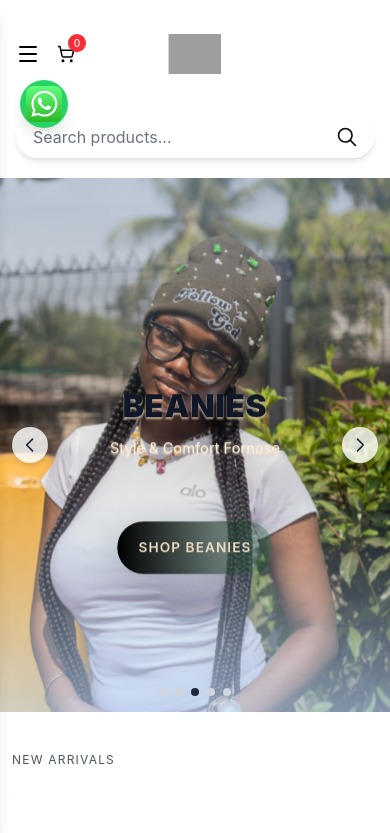
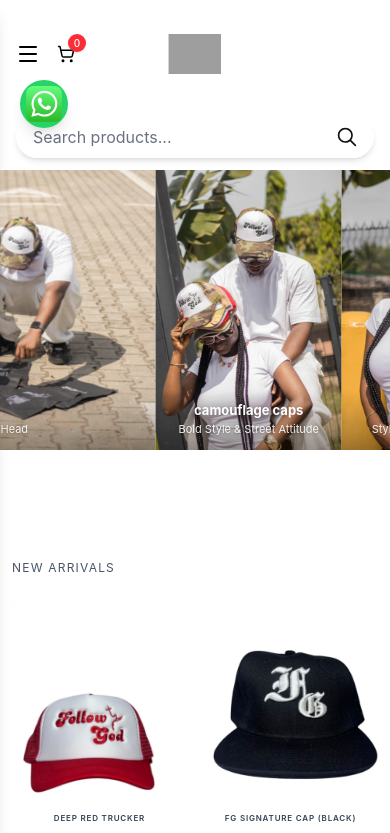
Before and after one commit to enoch-systems/shopfollowgod-ecommerce, a React (Vite) app: page / in a window 390 px wide. Shown: the top 833 px of the page. Built offline with nearby package versions, Linux system fonts and the light colour scheme; grey boxes are pictures that could not be loaded.

Commit message:
feat: hero carousel scrolling ticker - all images side by side right to left slowly on both mobile and desktop

```diff
--- a/src/index.css
+++ b/src/index.css
@@ -147,3 +147,13 @@ input, textarea, select {
     object-fit: contain;
   }
 }
+
+/* Hero carousel scroll ticker - all images side by side scrolling right to left */
+@keyframes scrollTicker {
+  0% {
+    transform: translateX(0);
+  }
+  100% {
+    transform: translateX(-50%);
+  }
+}
--- a/src/pages/Home.jsx
+++ b/src/pages/Home.jsx
@@ -1,4 +1,3 @@
-
 import React, { useState, useEffect, useRef } from 'react'
 import { useNavigate } from 'react-router-dom'
 import { createPortal } from 'react-dom'
@@ -38,67 +37,64 @@ const Carousel = () => {
   }, [autoplay, slides.length])
 
   return (
-    <div className="w-full overflow-hidden relative mt-5 ">
-      <div className="flex transition-transform duration-700 md:duration-600 ease-in-out" style={{ transform: `translate3d(-${index * 100}%, 0, 0)`, willChange: 'transform' }}>
-                {slides.map((s, i) => (
-          <div key={s.id} className="flex-shrink-0 min-w-full">
-            <div
-              className={`slide-bg relative w-full px-0 pt-20 md:pt-35 pb-36 md:pb-55 flex flex-col items-center mt-3 text-center bg-transparent transition-transform duration-700 ease-in-out ${i === index ? 'scale-105 shadow-2xl' : ''}`}
-              style={{ overflow: 'hidden' }}
-            >
-              {(() => {
-                const img = i === 0 ? em1 : i === 1 ? em2 : i === 2 ? em4 : i === 3 ? em5 : i === 4 ? em6 : null
-                return img ? (
+    <>
+      {/* Mobile carousel - all images side by side scrolling right to left slowly */}
+      <div className="w-full overflow-hidden relative md:hidden" style={{ marginTop: 12 }}>
+        <div className="flex" style={{ animation: 'scrollTicker 30s linear infinite', width: 'max-content' }}>
+          {[...slides, ...slides].map((s, i) => {
+            const img = i % 5 === 0 ? em1 : i % 5 === 1 ? em2 : i % 5 === 2 ? em4 : i % 5 === 3 ? em5 : em6
+            return (
+              <div key={i} className="flex-shrink-0 relative" style={{ maxHeight: '280px', height: 'auto' }}>
                 <img
                   src={img}
                   alt={s.title}
-                    className="absolute inset-0 w-full h-full object-cover"
+                  style={{ display: 'block', width: 'auto', height: 'auto', maxWidth: '100%', maxHeight: '280px' }}
                   loading="eager"
                   fetchPriority="high"
                   decoding="sync"
-                    width="1600"
-                    height="900"
                   aria-hidden="true"
                 />
-                ) : null
-              })()}
-
-              <div className="absolute top-0 left-0 w-full h-59 bg-gradient-to-b from-blue-200/40 to-transparent pointer-events-none z-10" />
-              <div className="mt-30 w-full max-w-xl relative z-20">
-                <h1 className="text-3xl sm:text-4xl md:text-5xl font-black font-roboto text-gray-900 tracking-wide uppercase white-text-shadow">
-                  {s.title}
-                </h1>
-                <p className="mt-3 text-orange-100 text-sm sm:text-base font-roboto white-text-shadow">{s.subtitle}</p>
-
-                <div className="mt-8 flex justify-center">
-                  <button className="hero-cta" type="button" onClick={() => navigate('/shop')}>
-                    {(`SHOP ${String(s.title).trim()}`).toUpperCase()}
-                  </button>
+                <div className="absolute bottom-0 left-0 right-0" style={{ height: 60, background: 'linear-gradient(to top, rgba(0,0,0,0.35), transparent)', pointerEvents: 'none' }} />
+                <div className="absolute bottom-0 left-0 right-0 p-3 text-center" style={{ pointerEvents: 'none' }}>
+                  <h2 className="text-white font-bold" style={{ fontSize: 13, textShadow: '0 2px 6px rgba(0,0,0,0.4)' }}>{s.title}</h2>
+                  <p className="text-white/90" style={{ fontSize: 11, marginTop: 1, textShadow: '0 1px 3px rgba(0,0,0,0.3)' }}>{s.subtitle}</p>
                 </div>
               </div>
-              <div className="absolute bottom-0 left-0 w-full h-59 bg-gradient-to-t from-blue-200/70 to-transparent pointer-events-none z-10" />
+            )
+          })}
         </div>
       </div>
-        ))}
-      </div>
 
-      <button aria-label="Previous slide" onClick={prev} className="absolute left-3 top-1/2 -translate-y-1/2 bg-white/80 hover:bg-white/100 rounded-full p-2 shadow-md">
-        <svg xmlns="http://www.w3.org/2000/svg" className="h-5 w-5 text-gray-800" fill="none" viewBox="0 0 24 24" stroke="currentColor">
-          <path strokeLinecap="round" strokeLinejoin="round" strokeWidth={2} d="M15 19l-7-7 7-7" />
-        </svg>
-      </button>
-      <button aria-label="Next slide" onClick={next} className="absolute right-3 top-1/2 -translate-y-1/2 bg-white/80 hover:bg-white/100 rounded-full p-2 shadow-md">
-        <svg xmlns="http://www.w3.org/2000/svg" className="h-5 w-5 text-gray-800" fill="none" viewBox="0 0 24 24" stroke="currentColor">
-          <path strokeLinecap="round" strokeLinejoin="round" strokeWidth={2} d="M9 5l7 7-7 7" />
-        </svg>
-      </button>
-
-      <div className="absolute left-1/2 -translate-x-1/2 bottom-4 flex gap-2">
-        {slides.map((_, i) => (
-          <button key={i} onClick={() => goTo(i)} aria-label={`Go to slide ${i + 1}`} className={`w-2 h-2 rounded-full ${i === index ? 'bg-gray-800' : 'bg-gray-300'}`} />
-        ))}
+      {/* Desktop/Tablet carousel - all images at original size side by side scrolling right to left slowly */}
+      <div className="hidden md:block w-full overflow-hidden relative" style={{ margin: '0 auto' }}>
+        <div className="flex" style={{ animation: 'scrollTicker 40s linear infinite', width: 'max-content' }}>
+          {/* Duplicate slides twice for seamless loop */}
+          {[...slides, ...slides].map((s, i) => {
+            const img = i % 5 === 0 ? em1 : i % 5 === 1 ? em2 : i % 5 === 2 ? em4 : i % 5 === 3 ? em5 : em6
+            return (
+              <div key={i} className="flex-shrink-0 relative" style={{ maxHeight: '380px', height: 'auto' }}>
+                <img
+                  src={img}
+                  alt={s.title}
+                  className="md:max-h-[300px] lg:max-h-[380px]"
+                  style={{ display: 'block', width: 'auto', height: 'auto', maxWidth: '100%' }}
+                  loading="eager"
+                  fetchPriority="high"
+                  decoding="sync"
+                  aria-hidden="true"
+                />
+                {/* Gradient overlay at bottom for text readability */}
+                <div className="absolute bottom-0 left-0 right-0" style={{ height: 80, background: 'linear-gradient(to top, rgba(0,0,0,0.35), transparent)', pointerEvents: 'none' }} />
+                <div className="absolute bottom-0 left-0 right-0 p-4 text-center" style={{ pointerEvents: 'none' }}>
+                  <h2 className="text-white font-bold" style={{ fontSize: 16, textShadow: '0 2px 8px rgba(0,0,0,0.4)' }}>{s.title}</h2>
+                  <p className="text-white/90" style={{ fontSize: 13, marginTop: 2, textShadow: '0 1px 4px rgba(0,0,0,0.3)' }}>{s.subtitle}</p>
                 </div>
               </div>
+            )
+          })}
+        </div>
+      </div>
+    </>
   )
 }
 
```
Lines whose indentation alone changed are shown as unchanged.
